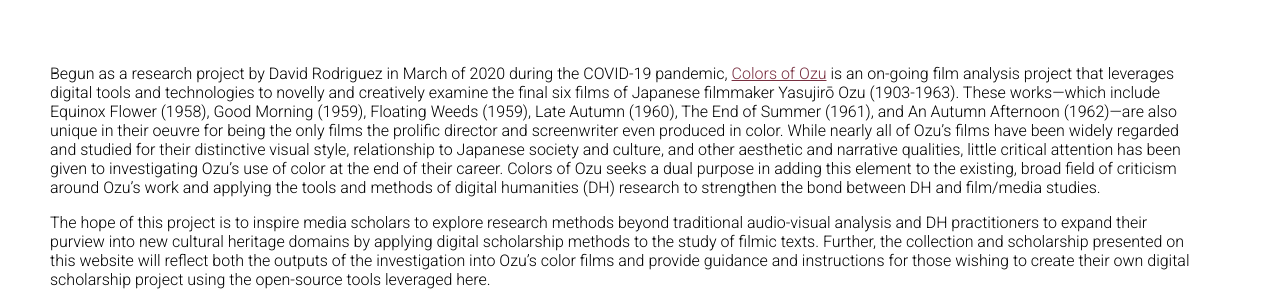
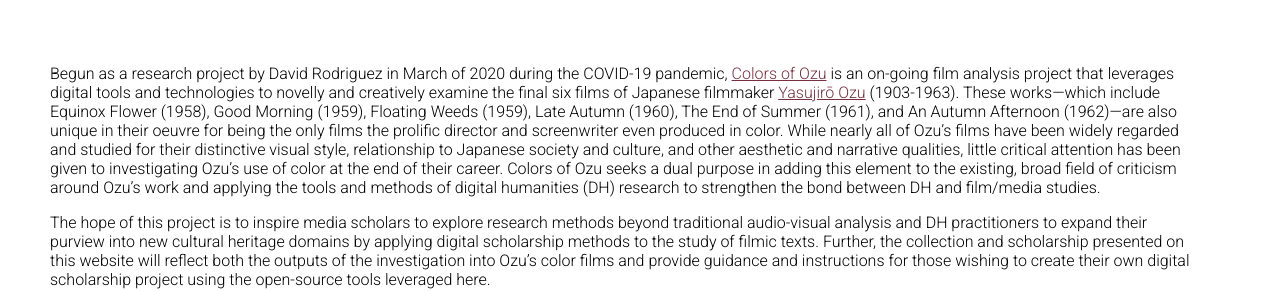
Before and after one commit to fsulibpub/fsulibpub.github.io, a Jekyll site: the page built from _projects/ColorsOfOzu.md, in a window 1280 px wide. Shown: the part 352-643 px from the top of the page. Built offline with Jekyll 4.4.1, drawn with Linux system fonts in a browser that asks for light colours; part of the change alters nothing that is shown.

Commit message:
Update ColorsOfOzu.md

```diff
--- a/_projects/ColorsOfOzu.md
+++ b/_projects/ColorsOfOzu.md
@@ -6,7 +6,7 @@ permalink: /projects/ColorsOfOzu/
 image: projects/projColorsOfOzu.png
 ---
 
-Begun as a research project by David Rodriguez in March of 2020 during the COVID-19 pandemic, [Colors of Ozu](https://drodz11.github.io/colors-of-ozu/) is an on-going film analysis project that leverages digital tools and technologies to novelly and creatively examine the final six films of Japanese filmmaker Yasujirō Ozu (1903-1963). These works—which include Equinox Flower (1958), Good Morning (1959), Floating Weeds (1959), Late Autumn (1960), The End of Summer (1961), and An Autumn Afternoon (1962)—are also unique in their oeuvre for being the only films the prolific director and screenwriter even produced in color. While nearly all of Ozu’s films have been widely regarded and studied for their distinctive visual style, relationship to Japanese society and culture, and other aesthetic and narrative qualities, little critical attention has been given to investigating Ozu’s use of color at the end of their career. Colors of Ozu seeks a dual purpose in adding this element to the existing, broad field of criticism around Ozu’s work and applying the tools and methods of digital humanities (DH) research to strengthen the bond between DH and film/media studies.
+Begun as a research project by David Rodriguez in March of 2020 during the COVID-19 pandemic, [Colors of Ozu](https://drodz11.github.io/colors-of-ozu/) is an on-going film analysis project that leverages digital tools and technologies to novelly and creatively examine the final six films of Japanese filmmaker [Yasujirō Ozu](https://en.wikipedia.org/wiki/Yasujir%C5%8D_Ozu) (1903-1963). These works—which include Equinox Flower (1958), Good Morning (1959), Floating Weeds (1959), Late Autumn (1960), The End of Summer (1961), and An Autumn Afternoon (1962)—are also unique in their oeuvre for being the only films the prolific director and screenwriter even produced in color. While nearly all of Ozu’s films have been widely regarded and studied for their distinctive visual style, relationship to Japanese society and culture, and other aesthetic and narrative qualities, little critical attention has been given to investigating Ozu’s use of color at the end of their career. Colors of Ozu seeks a dual purpose in adding this element to the existing, broad field of criticism around Ozu’s work and applying the tools and methods of digital humanities (DH) research to strengthen the bond between DH and film/media studies.
 
 The hope of this project is to inspire media scholars to explore research methods beyond traditional audio-visual analysis and DH practitioners to expand their purview into new cultural heritage domains by applying digital scholarship methods to the study of filmic texts. Further, the collection and scholarship presented on this website will reflect both the outputs of the investigation into Ozu’s color films and provide guidance and instructions for those wishing to create their own digital scholarship project using the open-source tools leveraged here.
 
```
